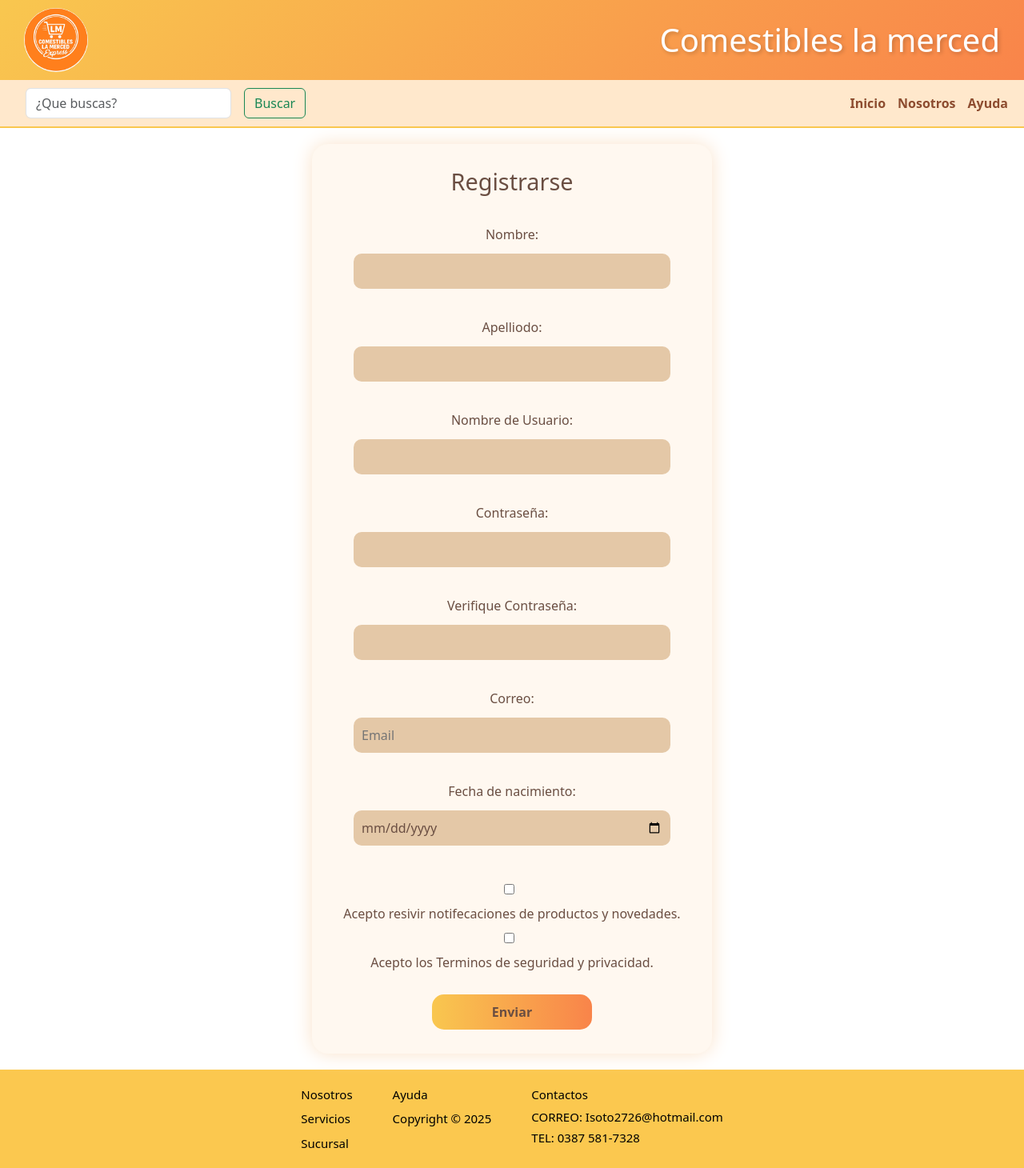
After one commit to 777-Nata-777/Comestibles-La-Merced, a Django app: template app/templates/Registrarse.html in a window 1280 px wide. The commit adds this page. Shown: the whole page at 80% size. Run offline with Django 5.2, Linux system fonts and the light colour scheme; the template is opened without the code that fills it, so the values that code supplies are empty.

Commit message:
registrarse html terminado

```diff
--- /dev/null
+++ b/app/templates/Registrarse.html
@@ -0,0 +1,69 @@
+<!DOCTYPE html>
+<html lang="en">
+    <head>
+        <meta charset="UTF-8">
+        <meta name="viewport" content="width=device-width, initial-scale=1.0">
+        <title>Registrarse</title>
+        <link href="https://cdn.jsdelivr.net/npm/bootstrap@5.3.6/dist/css/bootstrap.min.css" rel="stylesheet" integrity="sha384-4Q6Gf2aSP4eDXB8Miphtr37CMZZQ5oXLH2yaXMJ2w8e2ZtHTl7GptT4jmndRuHDT" crossorigin="anonymous">
+        <link rel="stylesheet" href="/app/templates/css/Estilo.css">
+    </head>
+        <body>
+        <header class="header-inicio">
+            <div class="logo-inicio">
+                <a href="/app/templates/inicio.html"><img src="/app/templates/img/Logo la merced.jfif"></a>
+            </div>
+            <div class="h1-inicio">
+            <p><h2>Comestibles la merced</h2></p>
+            </div>
+        </header>
+        <nav class="navbar bg-body-tertiary">
+            <div class="container-fluid">
+                <form class="d-flex" role="search">
+                    <input class="form-control me-2" type="search" placeholder="¿Que buscas?" aria-label="Search"/>
+                    <button class="btn btn-outline-success" type="submit">Buscar</button>
+                </form>
+            </div>
+            <a href="/app/templates/inicio.html">Inicio</a>
+            <a href="">Nosotros</a>
+            <a href="">Ayuda</a>
+        </nav>
+        <div class="div_registrarse">
+            <form action="/submit">
+                <fieldset>
+                    <legend>
+                        <h1>
+                            Registrarse
+                        </h1>
+                    </legend>
+                    Nombre: <input type="text" name="Nombre" required minlength="3"><br>
+                    Apelliodo: <input type="text" name="Apelliodo" required minlength="3"><br>
+                    Nombre de Usuario: <input type="text" name="Usuario" required minlength="5"><br>
+                    Contraseña: <input type="password" required minlength="8"><br>
+                    Verifique Contraseña: <input type="password" required minlength="8"><br>
+                    Correo: <input type="email" required minlength="18" placeholder="Email"><br>
+                    Fecha de nacimiento: <input type="date" required><br>
+                    <input type="checkbox" name="Notificacion" value="notificacion">Acepto resivir notifecaciones de productos y novedades.<br>
+                    <input type="checkbox" name="Terminos" value="Terminos" required>Acepto los Terminos de seguridad y privacidad.<br>
+                    <input type="submit" name="Registrarse" value="Enviar">
+                </fieldset>
+            </form>
+        </div>
+        <footer>
+            <div class="footer-inicio">
+                <a href="">Nosotros</a>
+                <a href="">Servicios</a>
+                <a href="">Sucursal</a>
+            </div>
+            <div class="footer-inicio">
+                <a href="">Ayuda</a>
+                <a href="">Copyright © 2025</a>
+            </div>
+            <div class="footer-inicio">
+                <a href="">Contactos</a>
+                <h3>CORREO: Isoto2726@hotmail.com</h3>
+                <h3>TEL: 0387 581-7328</h3>
+            </div>
+        </footer>
+        <script src="https://cdn.jsdelivr.net/npm/bootstrap@5.3.6/dist/js/bootstrap.bundle.min.js" integrity="sha384-j1CDi7MgGQ12Z7Qab0qlWQ/Qqz24Gc6BM0thvEMVjHnfYGF0rmFCozFSxQBxwHKO" crossorigin="anonymous"></script>
+    </body>
+</html>
--- a/app/templates/css/Estilo.css
+++ b/app/templates/css/Estilo.css
@@ -1,5 +1,8 @@
 a {
     text-decoration: none;
+}
+body {
+    background-color: #ffffff;
 }
 /*header*/
 .header-inicio {
@@ -12,13 +15,19 @@ a {
 }
 .logo-inicio img {
     height: 80px;
-    border-radius: 10px;
+    border-radius: 100px;
     transition: transform 0.3s ease-in-out;
 }
 .logo-inicio img:hover {
     transform: scale(1.05);
 }
 .h1-inicio h1 {
+    color: #ffffff;
+    font-size: 2.5rem;
+    text-shadow: 2px 2px 5px rgba(0,0,0,0.2);
+    animation: entradaTitulo 1s ease-out;
+}
+.h1-inicio h2 {
     color: #ffffff;
     font-size: 2.5rem;
     text-shadow: 2px 2px 5px rgba(0,0,0,0.2);
@@ -95,6 +104,7 @@ a {
     padding: 30px;
     background: #fff8f0;
     margin: 20px 0;
+    border-radius: 150px;
 }
 .anun-promo h4 {
     font-size: 1.4rem;
@@ -148,3 +158,101 @@ footer {
     font-size: 15px;
     color: black;
 }
+/*Registrarse*/
+.div_registrarse {
+    display: flex;
+    justify-content: center;
+    align-items: center;
+    min-height: 100vh;
+    padding: 20px;
+}
+.div_registrarse form {
+    background-color: #fff8f0;
+    padding: 30px;
+    border-radius: 20px;
+    box-shadow: 0 0 25px #fae2c9;
+    text-align: center;
+    width: 100%;
+    max-width: 500px;
+    color: #6a4e42;
+    animation: aparecer 0.8s ease-out;
+}
+.div_registrarse fieldset {
+    display: flex;
+    flex-direction: column;
+    align-items: center;
+    gap: 12px;
+    border: none;
+}
+.div_registrarse legend h1 {
+    color: #6a4e42;
+    font-size: 1.8rem;
+    margin-bottom: 1rem;
+}
+.div_registrarse input[type="text"],
+.div_registrarse input[type="password"],
+.div_registrarse input[type="email"],
+.div_registrarse input[type="date"],
+.div_registrarse textarea {
+    width: 90%;
+    max-width: 400px;
+    padding: 10px;
+    border: none;
+    border-radius: 10px;
+    background-color: #e4c8a7;
+    color: #6a4e42;
+    font-size: 16px;
+    box-sizing: border-box;
+}
+.div_registrarse textarea {
+    resize: vertical;
+    min-height: 100px;
+}
+.div_registrarse input[type="submit"] {
+    background: linear-gradient(90deg, #f9c74f, #f9844a);
+    color: #6a4e42;
+    border: none;
+    padding: 10px 25px;
+    border-radius: 15px;
+    font-weight: bold;
+    font-size: 1rem;
+    cursor: pointer;
+    transition: 0.3s;
+    margin-top: 1rem;
+    width: 60%;
+    max-width: 200px;
+}
+.div_registrarse input[type="submit"]:hover {
+    transform: scale(1.05);
+    background: linear-gradient(90deg, #d1a642, #ce6d3c);
+}
+.div_registrarse input[type="checkbox"] {
+    margin-right: 8px;
+}
+@media (max-width: 480px) {
+    .div_registrarse form {
+        padding: 1.5rem;
+    }
+    .div_registrarse legend h1 {
+        font-size: 1.3rem;
+        text-align: center;
+    }
+    .div_registrarse textarea {
+        width: 100%;
+    }
+    .div_registrarse fieldset {
+        padding: 20px;
+    }
+    .div_registrarse input[type="text"],
+    .div_registrarse input[type="password"],
+    .div_registrarse input[type="email"],
+    .div_registrarse input[type="date"],
+    .div_registrarse textarea {
+        font-size: 14px;
+        padding: 8px;
+    }
+    .div_registrarse input[type="submit"] {
+        font-size: 14px;
+        padding: 8px 20px;
+    }
+}
```
Also changed, not shown: app/templates/inicio.html (+4 -4 lines).
